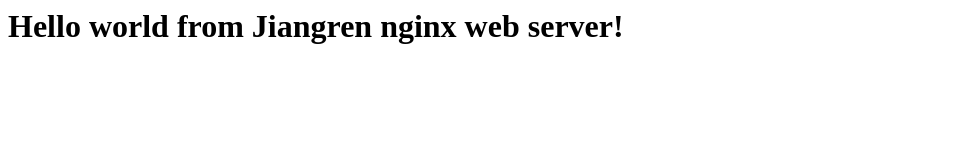
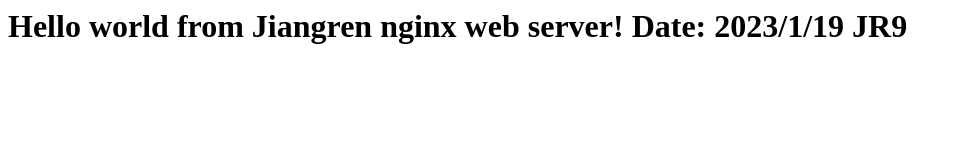
Before and after one commit to WilliamDJR/WK2_Docker, a plain HTML site: page web-nginx/index.html in a window 1280 px wide. Shown: the whole page, without its empty margins (0-962 px from the left). Drawn offline with Linux system fonts and the light colour scheme.

Commit message:
Added timestamp to index.html

```diff
--- a/web-nginx/index.html
+++ b/web-nginx/index.html
@@ -1 +1,3 @@
-<h1>Hello world from Jiangren nginx web server!</h1>
+<h1>Hello world from Jiangren nginx web server!
+Date: 2023/1/19 JR9
+</h1>
```
